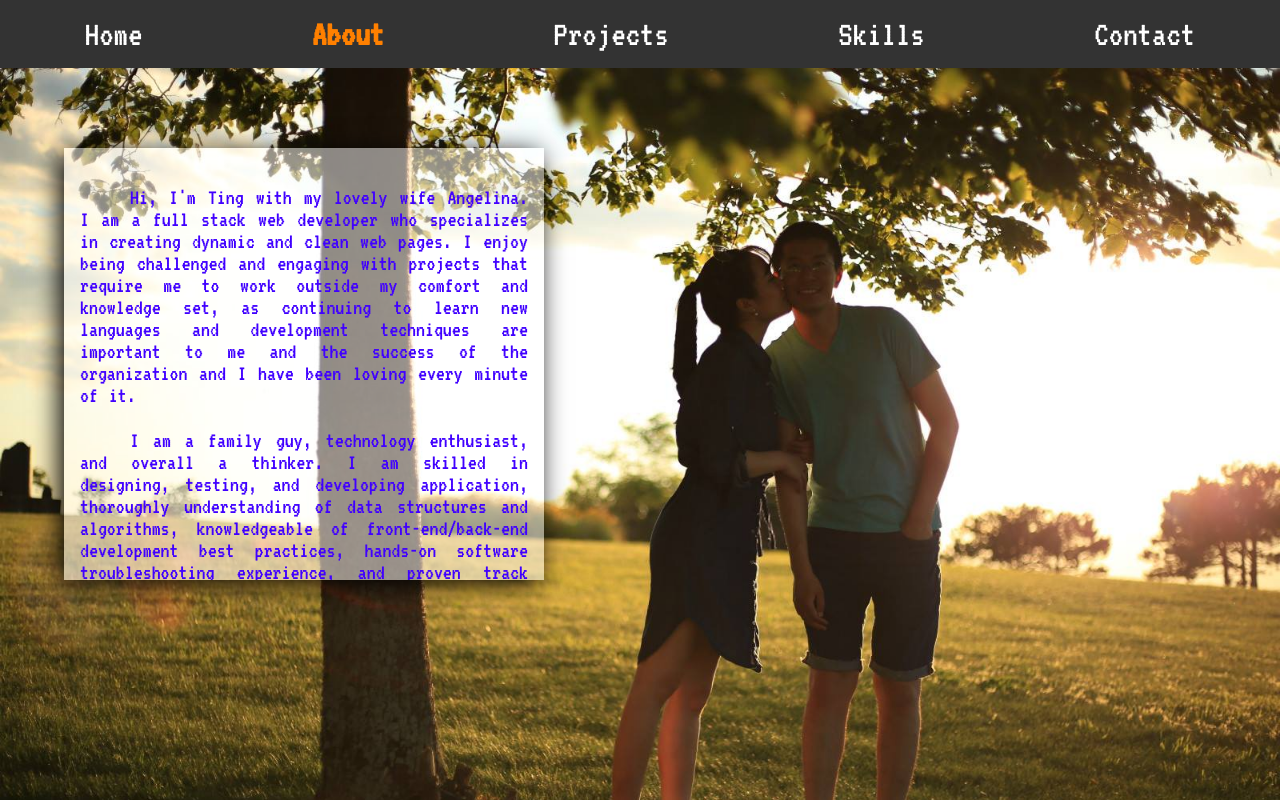
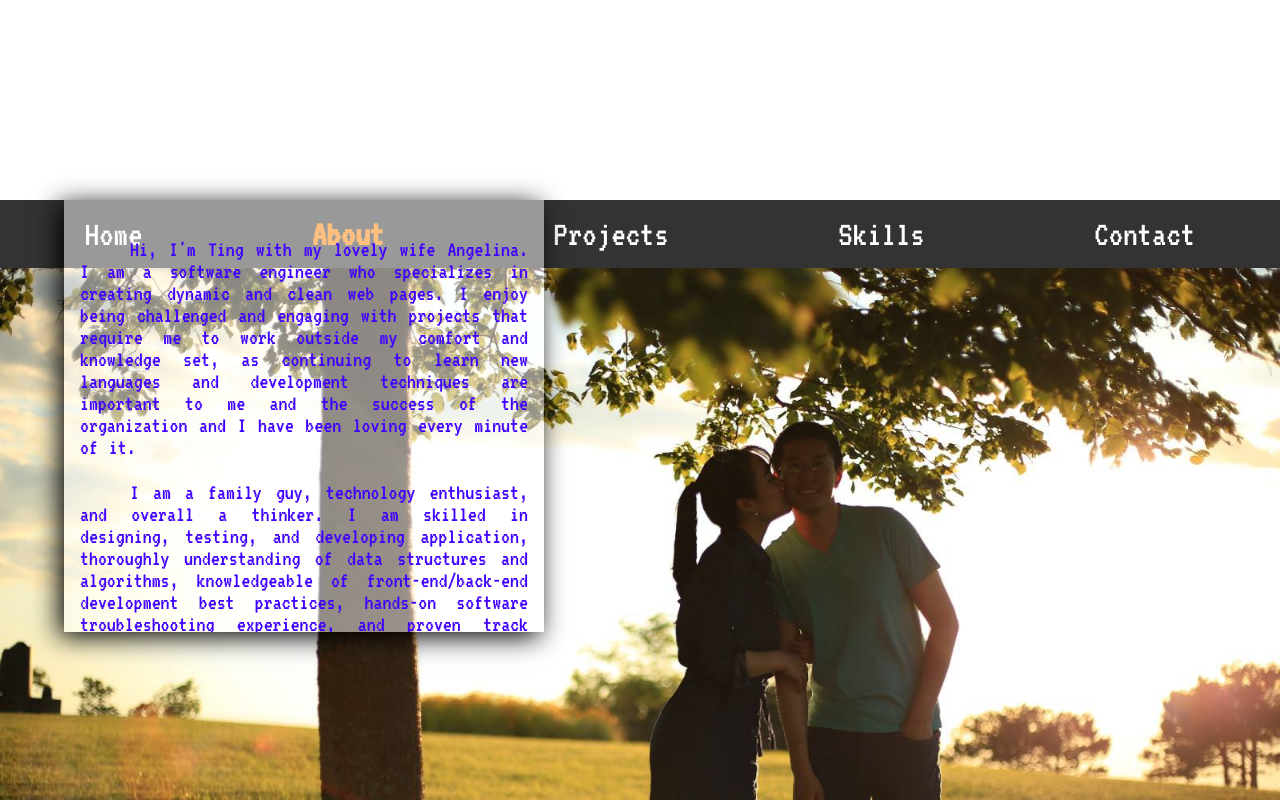
Before and after one commit to nunulong/portfolios, a React (Create React App) app: page /about in a window 1280 px wide. Shown: the top 800 px of the page. Built offline with nearby package versions, Linux system fonts and the light colour scheme.

Commit message:
modified home page

```diff
--- a/public/index.html
+++ b/public/index.html
@@ -28,6 +28,7 @@
   <noscript>
     You need to enable JavaScript to run this app.
   </noscript>
+  <div class="header"></div>
   <div id="root"></div>
   <!--
       This HTML file is a template.
--- a/src/App.css
+++ b/src/App.css
@@ -1,6 +1,5 @@
 .app {
-  width: 100%;
-  height: 100%;
+
   margin: 0;
   padding: 0;
 }
--- a/src/components/About/About.css
+++ b/src/components/About/About.css
@@ -13,9 +13,9 @@
   height: 50vh;
   padding: 1rem;
   overflow: auto;
-  position: relative;
+  position: fixed;
   left: 5%;
-  top: 10%;
+  top: 25%;
   background: rgba(255, 255, 255, 0.5);
   color: #4000ff;
   box-shadow: -5px 5px 25px #000;
--- a/src/components/About/About.js
+++ b/src/components/About/About.js
@@ -7,8 +7,7 @@ class About extends Component {
       <div className="about">
         <div className="intro">
           <p>
-            Hi, I'm Ting with my lovely wife Angelina. I am a full stack web
-            developer who specializes in creating dynamic and clean web pages. I
+            Hi, I'm Ting with my lovely wife Angelina. I am a software engineer who specializes in creating dynamic and clean web pages. I
             enjoy being challenged and engaging with projects that require me to
             work outside my comfort and knowledge set, as continuing to learn
             new languages and development techniques are important to me and the
--- a/src/components/Home/Home.css
+++ b/src/components/Home/Home.css
@@ -13,18 +13,18 @@
 }
 
 .home h1 {
-  font-size: 5rem;
+  font-size: 5vmax;
   text-transform: uppercase;
   margin: 0;
 }
 
 .home h2 {
-  font-size: 2rem;
+  font-size: 3vmax;
   text-transform: uppercase;
 }
 
 img[alt='profile'] {
-  width: 20vw;
+  width: 25vmax;
   border-radius: 50%;
   box-shadow: 0 4px 8px 0 rgba(0, 0, 0, 0.2), 0 6px 20px 0 rgba(0, 0, 0, 0.19);
 }
--- a/src/components/Home/Home.js
+++ b/src/components/Home/Home.js
@@ -9,8 +9,8 @@ class Home extends Component {
         <img src={profile} alt="profile" />
         <div className="title">
           <h1>Hello, I'm Ting</h1>
-          <h2>Software Engineer & Full-Stack Web Developer</h2>
-          <a href="https://dl.airtable.com/ps0KJ1zwTX6q3AZT4FR4_ting_wang_resume.pdf" target="_blank" rel="noopener noreferrer"><h2>Find My Resume</h2></a>
+          <h2>Software Engineer</h2>
+          <a href="https://dl.airtable.com/ps0KJ1zwTX6q3AZT4FR4_ting_wang_resume.pdf" target="_blank" rel="noopener noreferrer"><h2>My Resume</h2></a>
         </div>
       </div>
     );
--- a/src/components/Nav/Nav.css
+++ b/src/components/Nav/Nav.css
@@ -22,6 +22,12 @@
   animation: shine 1s infinite;
 }
 
+.fixed-nav {
+  position: fixed;
+  top: 0;
+  width: 100%;
+}
+
 @-webkit-keyframes shine {
   from {
     -webkit-mask-position: 150%;
--- a/src/components/Nav/Nav.js
+++ b/src/components/Nav/Nav.js
@@ -1,10 +1,39 @@
-import React from 'react';
+import React, { Component } from 'react';
 import { NavLink } from 'react-router-dom';
 import './Nav.css';
 
-const Nav = () => {
+class Nav extends Component {
+  constructor() {
+    super();
+    this.state = {};
+  }
+
+  handleScroll = () => {
+    const navItem = document.querySelector('.navwrapper');
+    this.setState({
+      height: navItem.offsetHeight
+    });
+    this.setState({ scroll: window.scrollY });
+  }
+
+  componentDidMount() {
+    const navItem = document.querySelector('.navwrapper');
+    this.setState({
+      top: navItem.offsetTop,
+      height: navItem.offsetHeight
+    });
+    window.addEventListener('scroll', this.handleScroll);
+  }
+
+  componentDidUpdate() {
+    this.state.scroll + this.state.currTop < this.state.top ?
+      document.body.style.paddingTop = `${this.state.height}px` :
+      document.body.style.paddingTop = 0;
+  }
+
+  render() {
     return (
-    <div className="navwrapper">
+      <div className={this.state.scroll > this.state.top ? "navwrapper fixed-nav" : "navwrapper"}>
         <NavLink
           className="navlink"
           exact
@@ -58,6 +87,7 @@ const Nav = () => {
         </NavLink>
       </div>
     );
-};
+  }
+}
 
 export default Nav;
--- a/src/index.css
+++ b/src/index.css
@@ -12,3 +12,8 @@ body {
   height: 100%;
   min-width: 400px;
 }
+
+.header {
+  padding: 20px;
+  height: 20vh;
+}
```
Lines whose indentation alone changed are shown as unchanged.
